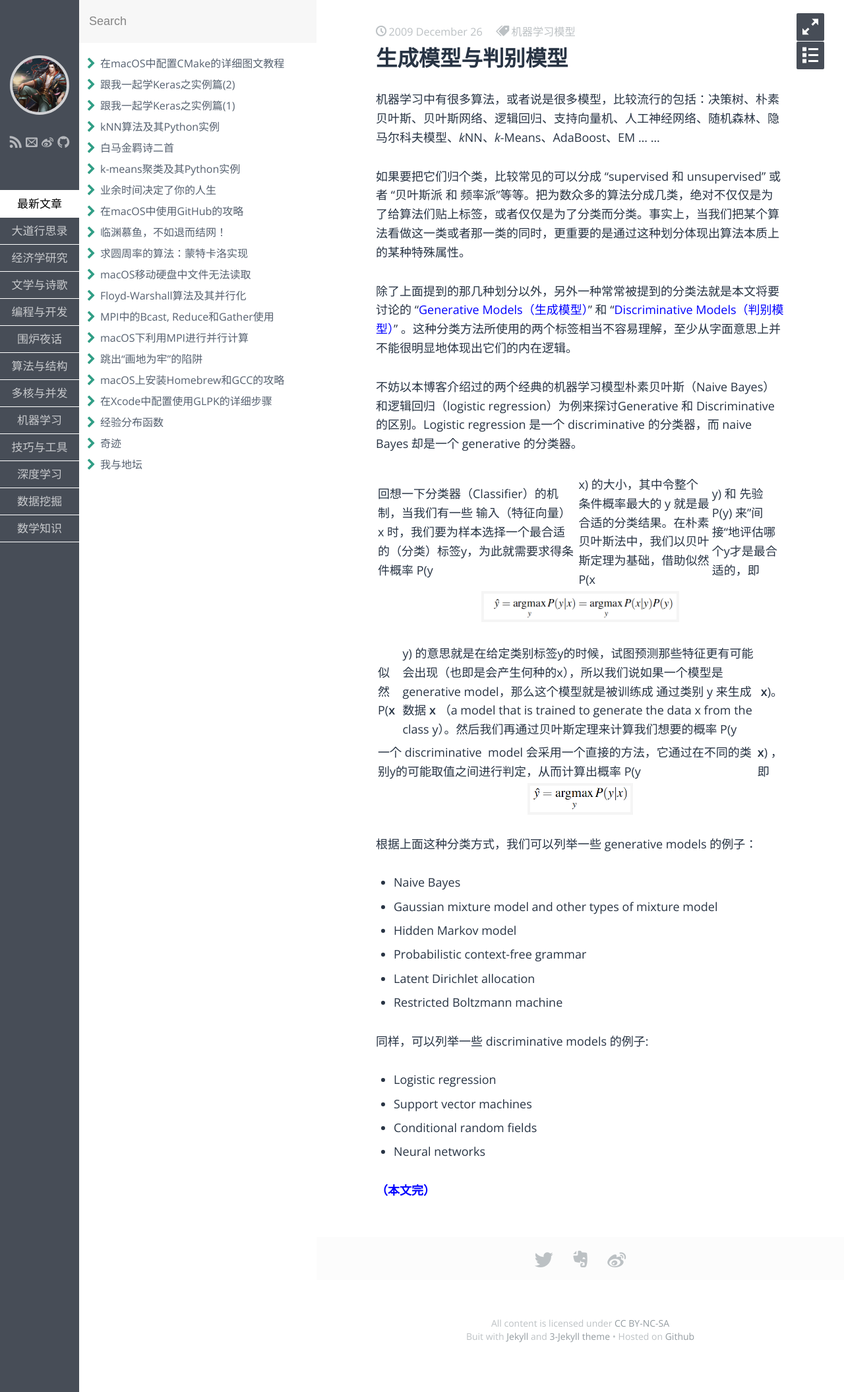
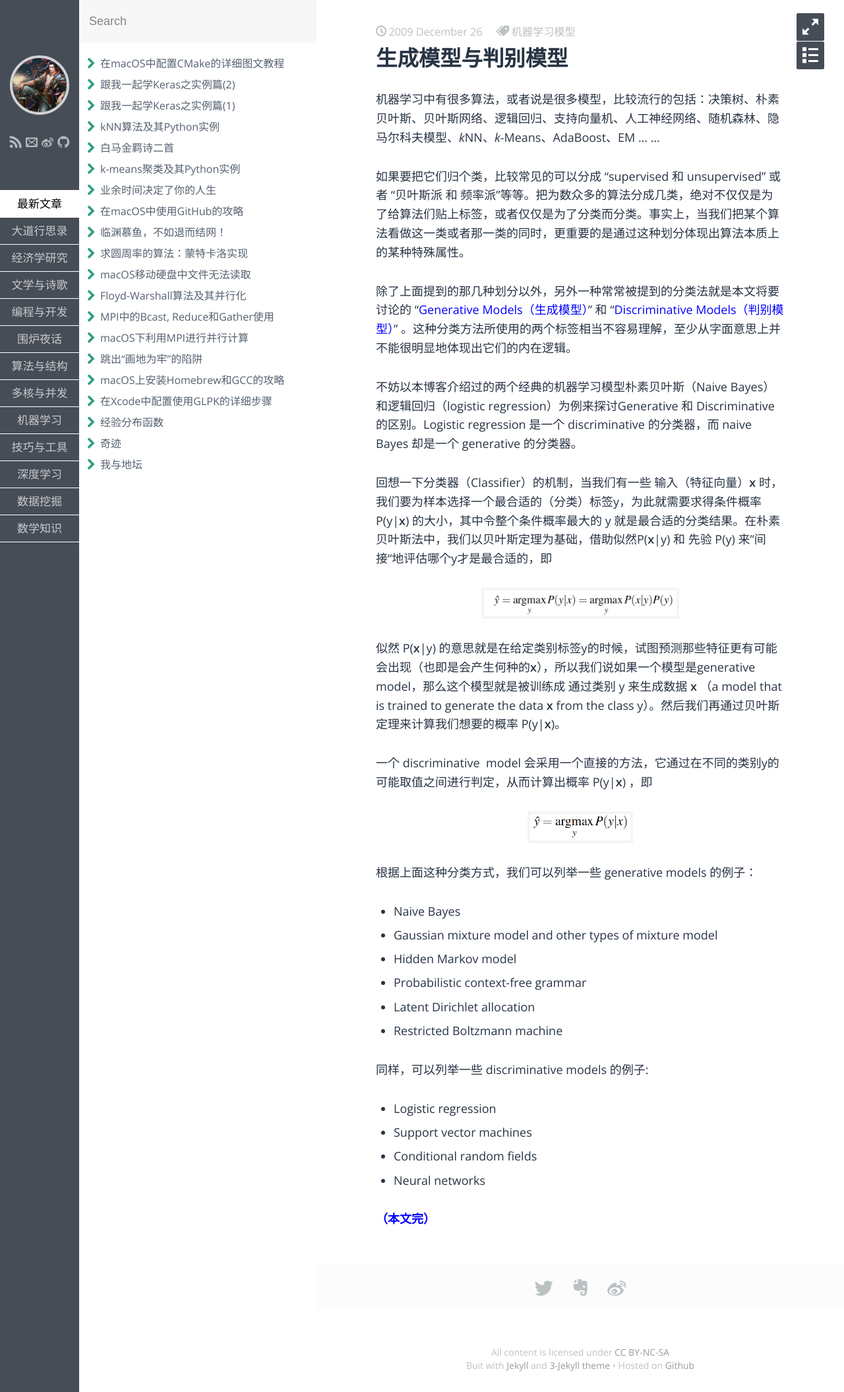
Before and after one commit to fzuo/baimafujinji, a Jekyll site: the page built from _posts/machinelearning/2009-12-26-generative-discriminative-model.md, in a window 1280 px wide. Shown: the whole page at 66% size. Built offline with Jekyll 4.4.1, drawn with Linux system fonts in a browser that asks for light colours; some web fonts are replaced.

```diff
--- a/_posts/machinelearning/2009-12-26-generative-discriminative-model.md
+++ b/_posts/machinelearning/2009-12-26-generative-discriminative-model.md
@@ -14,15 +14,15 @@ keywords: Generative,Discriminative
 
 不妨以本博客介绍过的两个经典的机器学习模型朴素贝叶斯（Naive Bayes）和逻辑回归（logistic regression）为例来探讨Generative 和 Discriminative 的区别。Logistic regression 是一个 discriminative 的分类器，而 naive Bayes 却是一个 generative 的分类器。
 
-回想一下分类器（Classifier）的机制，当我们有一些 输入（特征向量）x 时，我们要为样本选择一个最合适的（分类）标签y，为此就需要求得条件概率 P(y|x) 的大小，其中令整个条件概率最大的 y 就是最合适的分类结果。在朴素贝叶斯法中，我们以贝叶斯定理为基础，借助似然P(x|y) 和 先验 P(y) 来”间接“地评估哪个y才是最合适的，即
+回想一下分类器（Classifier）的机制，当我们有一些 输入（特征向量）**x** 时，我们要为样本选择一个最合适的（分类）标签y，为此就需要求得条件概率 P(y\|**x**) 的大小，其中令整个条件概率最大的 y 就是最合适的分类结果。在朴素贝叶斯法中，我们以贝叶斯定理为基础，借助似然P(**x**\|y) 和 先验 P(y) 来”间接“地评估哪个y才是最合适的，即
 
 <p align="center">
 <img src="https://fzuo.github.io/assets/img/excel/excel31.png" width="300">
 </p>
 
-似然 P(**x**|y) 的意思就是在给定类别标签y的时候，试图预测那些特征更有可能会出现（也即是会产生何种的x），所以我们说如果一个模型是generative model，那么这个模型就是被训练成 通过类别 y 来生成数据 **x** （a model that is trained to generate the data x from the class y）。然后我们再通过贝叶斯定理来计算我们想要的概率 P(y|**x**)。
+似然 P(**x**\|y) 的意思就是在给定类别标签y的时候，试图预测那些特征更有可能会出现（也即是会产生何种的**x**），所以我们说如果一个模型是generative model，那么这个模型就是被训练成 通过类别 y 来生成数据 **x** （a model that is trained to generate the data **x** from the class y）。然后我们再通过贝叶斯定理来计算我们想要的概率 P(y\|**x**)。
 
-一个 discriminative  model 会采用一个直接的方法，它通过在不同的类别y的可能取值之间进行判定，从而计算出概率 P(y|**x**) ，即
+一个 discriminative  model 会采用一个直接的方法，它通过在不同的类别y的可能取值之间进行判定，从而计算出概率 P(y\|**x**) ，即
 
 <p align="center">
 <img src="https://fzuo.github.io/assets/img/excel/excel32.png" width="160">
```
